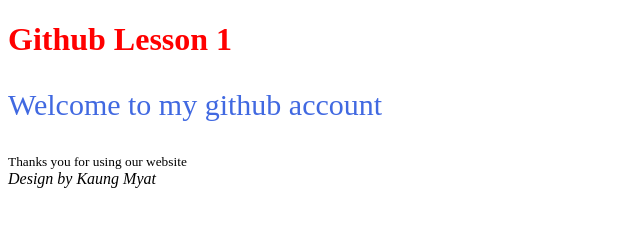
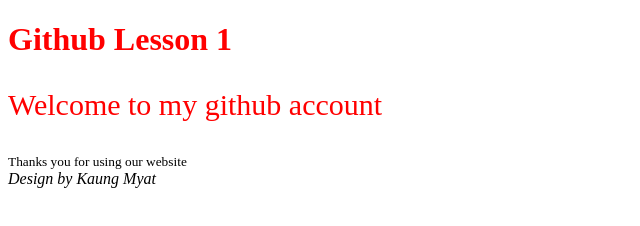
Before and after one commit to Coffeeboy678/githublesson1, a plain HTML site: page index.html in a window 1280 px wide. Shown: the whole page, without its empty margins (0-640 px from the left). Drawn offline with Linux system fonts and the light colour scheme.

Commit message:
M from coffee index.html

```diff
--- a/index.html
+++ b/index.html
@@ -7,7 +7,7 @@
                 color: red;
             }
             p{
-                color: royalblue;
+                color: red;
                 font-size: 30px;
             }
         </style>
```
